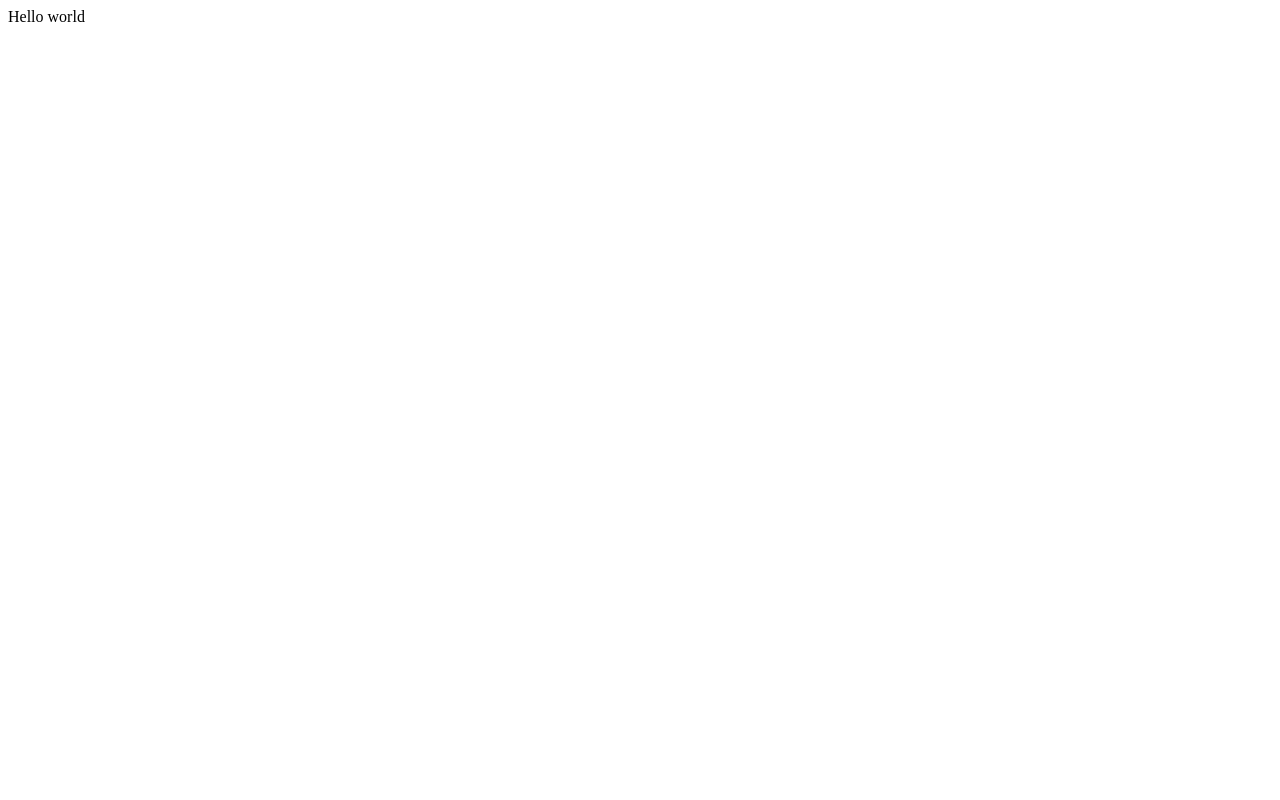
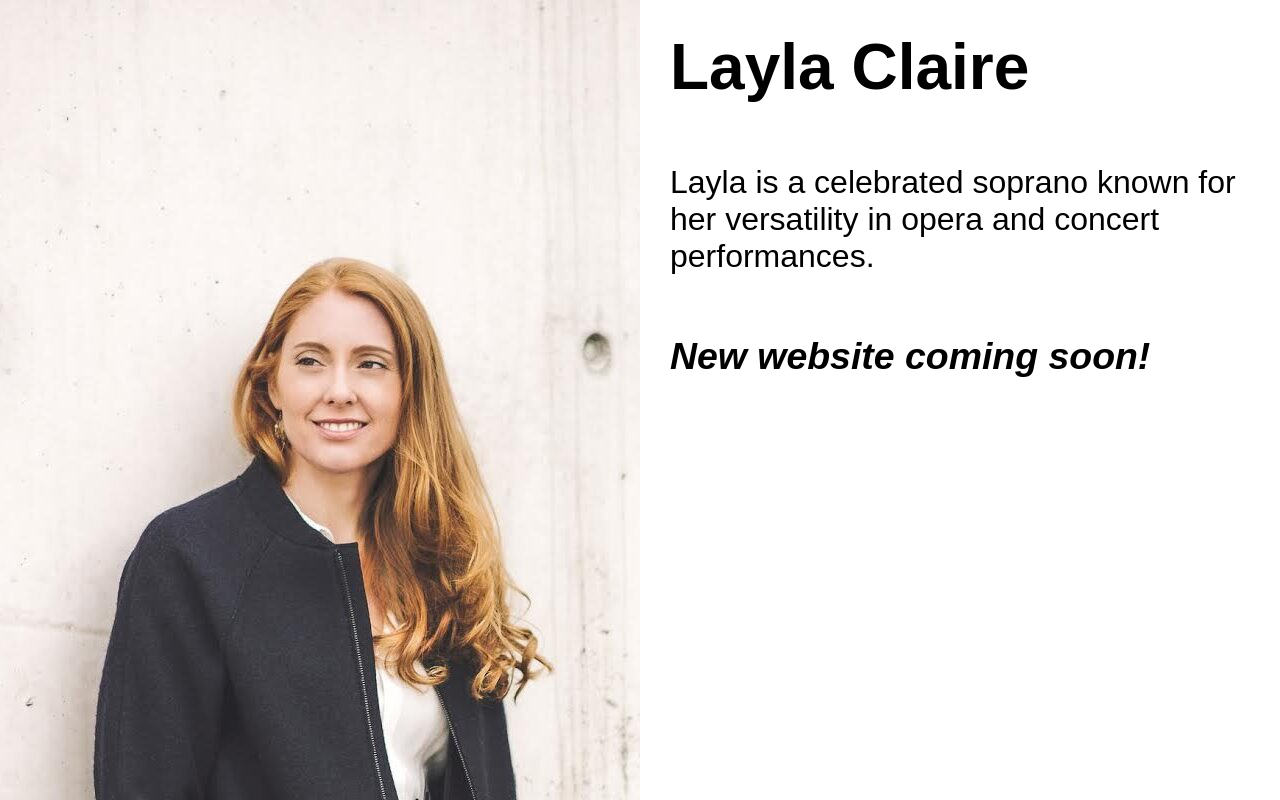
Before and after one commit to owenjames/laylaclaire, a plain HTML site: page public/index.html in a window 1280 px wide. Drawn offline with Linux system fonts and the light colour scheme.

Commit message:
basic site

```diff
--- a/public/index.html
+++ b/public/index.html
@@ -1 +1,40 @@
-<HTML>Hello world</HTML>
+<!DOCTYPE html>
+<html>
+    <head>
+        <title>Layla Claire - Soprano</title>
+        <style>
+            * {
+                margin:0;
+                padding:0;
+            }
+            html, body {
+                height: 100%;
+                width: 100%;
+                font-family: sans-serif;
+            }
+            body {
+                background: url('layla.jpg') no-repeat;
+            }
+            .content {
+                background-color: #fff;
+                float: right;
+                width: 50%;
+                height: 100%;
+                font-size: 2em;
+            }
+            h1, p, h3 {
+                padding: 30px;
+            }
+            h3 {
+                font-style: italic;
+            }
+        </style>
+    </head>
+    <body>
+        <div class="content">
+            <h1>Layla Claire</h1>
+            <p>Layla is a celebrated soprano known for her versatility in opera and concert performances.</p>
+            <h3>New website coming soon!</h3>
+        </div>
+    </body>
+</html>
```
Also changed, not shown: public/layla.jpg (added).
